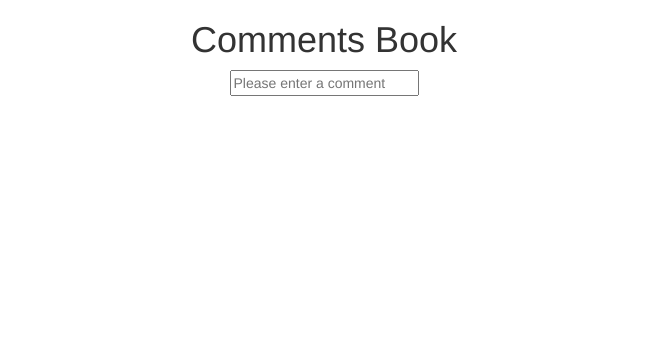
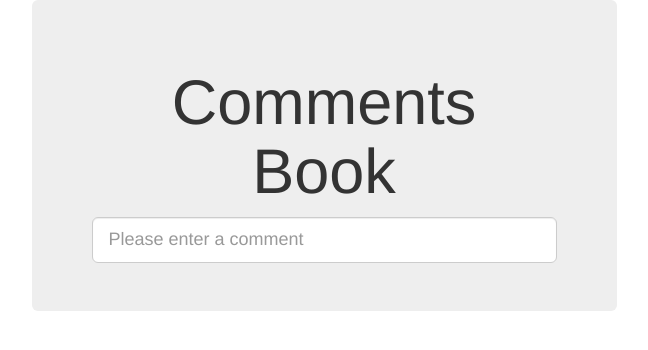
Before and after one commit to mouroboros/guestbook, a Django app: page / in a window 1280 px wide. Shown: the top 350 px of the page, without its empty margins (316-964 px from the left). Run offline with Django 3.2, Linux system fonts and the light colour scheme; data that the repository does not hold is empty; some libraries are stand-ins or nearby versions.

Commit message:
improved look of site

```diff
--- a/superguest/guestbook/templates/base.html
+++ b/superguest/guestbook/templates/base.html
@@ -11,7 +11,7 @@
 	<div class="container">
 
 	      <div class="row">
-	        <div class="col-md-6 col-md-offset-3">
+	        <div class="col-md-6 col-md-offset-3 jumbotron">
 	          <div class="text-center">
 
 				  {% block input_form %}
--- a/superguest/guestbook/templates/home.html
+++ b/superguest/guestbook/templates/home.html
@@ -2,13 +2,13 @@
 {% block input_form %}
 	<h1>Comments Book</h1>
 	<form method="POST">
-		<input name="comment_text" id='id_new_comment' placeholder="Please enter a comment">
+		<input name="comment_text" id='id_new_comment' class="form-control input-lg" placeholder="Please enter a comment">
 		{% csrf_token %}
 	</form>
 {% endblock %}
 
 {% block table %}
-	<table id="id_comment_table">
+	<table id="id_comment_table" class='table'>
 		{% for comment in comments %}
 		<tr><td>{{ comment.text }}</td></tr>
 		{% endfor %}
```
